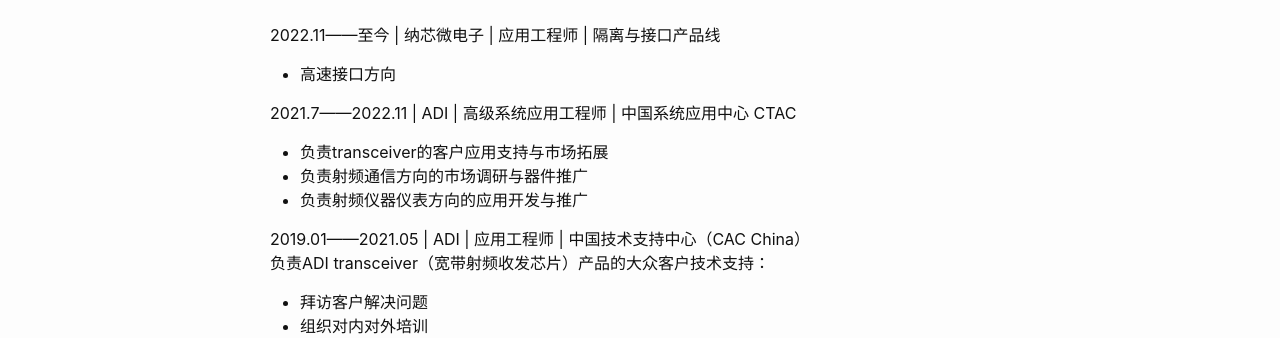
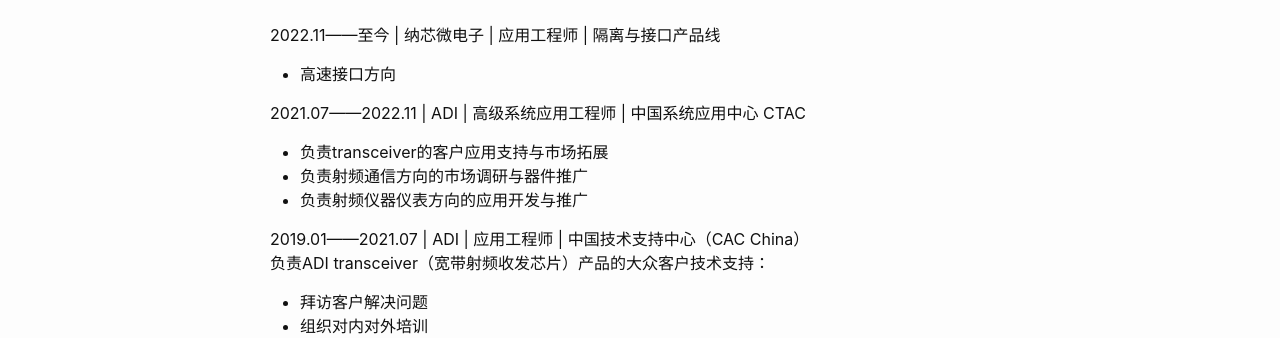
Before and after one commit to sliuCN/sliuCN.github.io, a Jekyll site: the page built from docs/index.md, in a window 1280 px wide and 900 px high. Shown: the part 258-596 px from the top of the window. Built offline with Jekyll 4.4.1, drawn with Linux system fonts in a browser that asks for light colours.

Commit message:
Update index.md

```diff
--- a/docs/index.md
+++ b/docs/index.md
@@ -12,12 +12,12 @@ title: 个人简历
 2022.11——至今 | 纳芯微电子 | 应用工程师 | 隔离与接口产品线
 * 高速接口方向
 
-2021.7——2022.11 | ADI | 高级系统应用工程师 | 中国系统应用中心 CTAC
+2021.07——2022.11 | ADI | 高级系统应用工程师 | 中国系统应用中心 CTAC
 * 负责transceiver的客户应用支持与市场拓展
 * 负责射频通信方向的市场调研与器件推广
 * 负责射频仪器仪表方向的应用开发与推广
 
-2019.01——2021.05 | ADI | 应用工程师 | 中国技术支持中心（CAC China）
+2019.01——2021.07 | ADI | 应用工程师 | 中国技术支持中心（CAC China）
 负责ADI transceiver（宽带射频收发芯片）产品的大众客户技术支持：
 * 拜访客户解决问题
 * 组织对内对外培训
```
